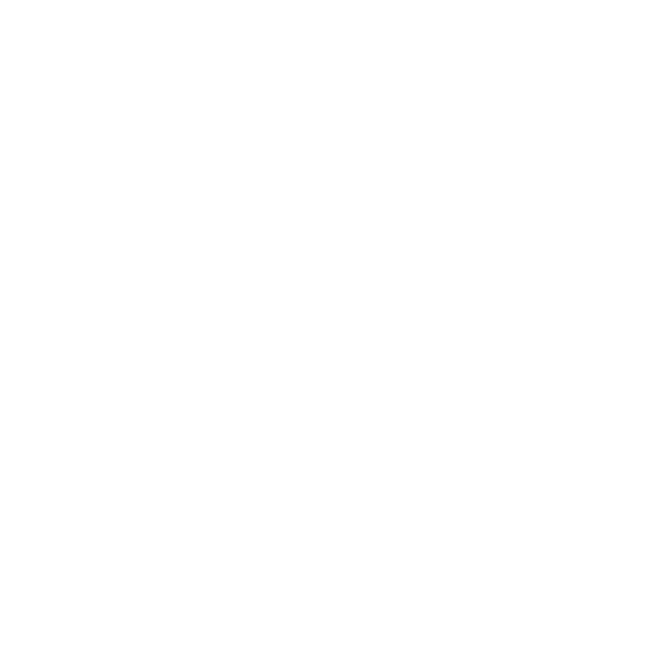
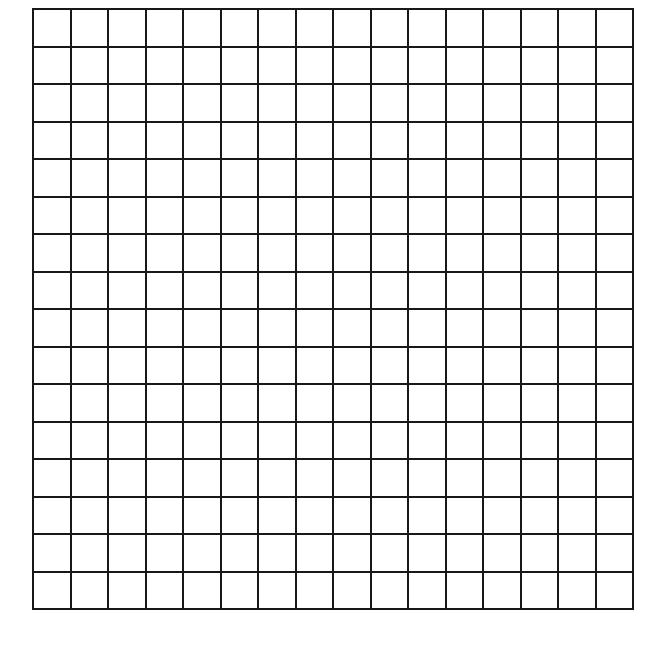
Before and after one commit to makzuu/etch-a-sketch, a plain HTML site: page index.html in a window 1280 px wide. Shown: the whole page, without its empty margins (307-972 px from the left). Drawn offline with Linux system fonts and the light colour scheme.

Commit message:
Create a 16x16 grid of square divs

```diff
--- a/index.html
+++ b/index.html
@@ -9,5 +9,6 @@
     </head>
 
     <body>
+        <div id="container"></div>
     </body>
 </html>
--- a/main.js
+++ b/main.js
@@ -0,0 +1,21 @@
+createGrid(16, 16);
+
+function createGrid(cols, rows) {
+    const container = document.querySelector("#container");
+
+    for (let i = 0; i < rows; i++) {
+        const row = document.createElement("div");
+
+        row.classList.add("row");
+
+        for (let j = 0; j < cols; j++) {
+            const square = document.createElement("div");
+
+            square.classList.add("square");
+
+            row.appendChild(square);
+        }
+
+        container.appendChild(row);
+    }
+}
--- a/style.css
+++ b/style.css
@@ -0,0 +1,20 @@
+#container {
+    width: 600px;
+    height: 600px;
+    border: solid 1px #181818;
+    margin: 0 auto;
+
+    display: flex;
+    flex-direction: column;
+}
+
+.row {
+    display: flex;
+    flex-grow: 1;
+}
+
+.square {
+    border: solid 1px #181818;
+
+    flex-grow: 1;
+}
```
